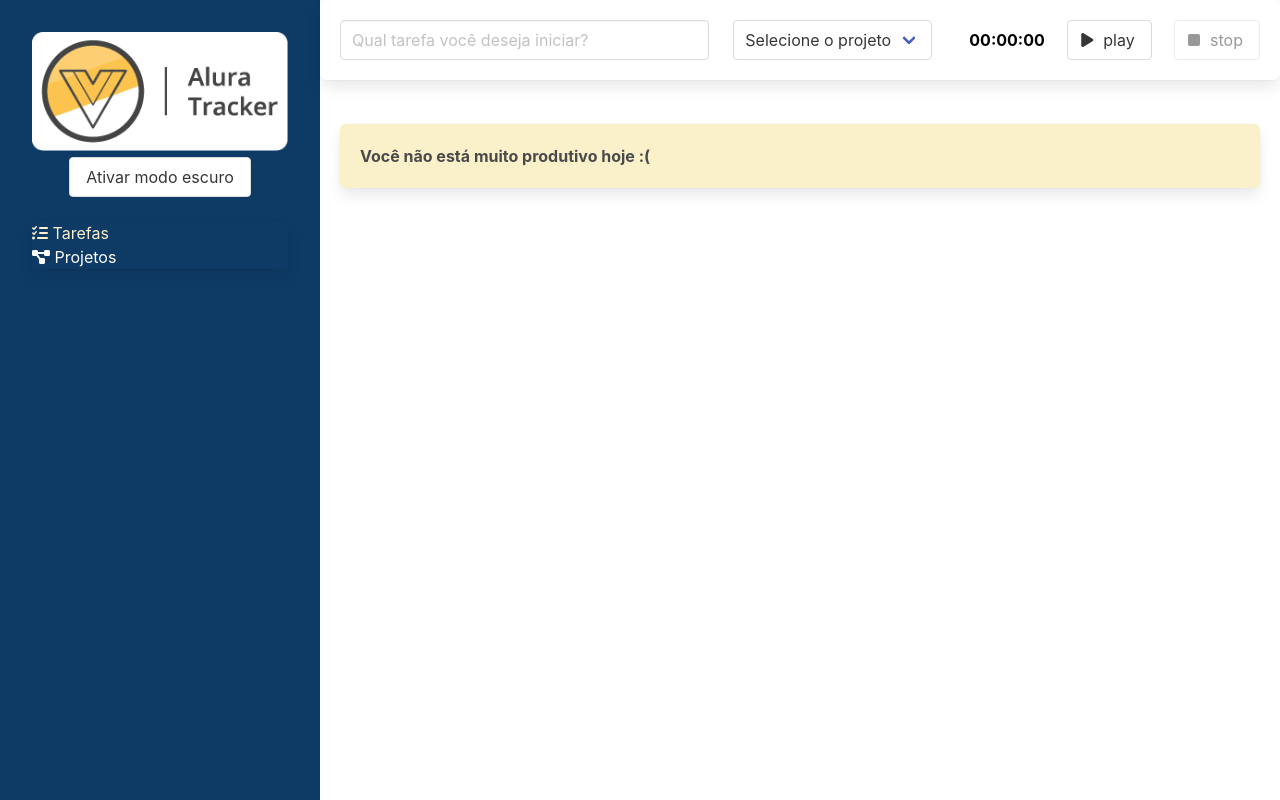
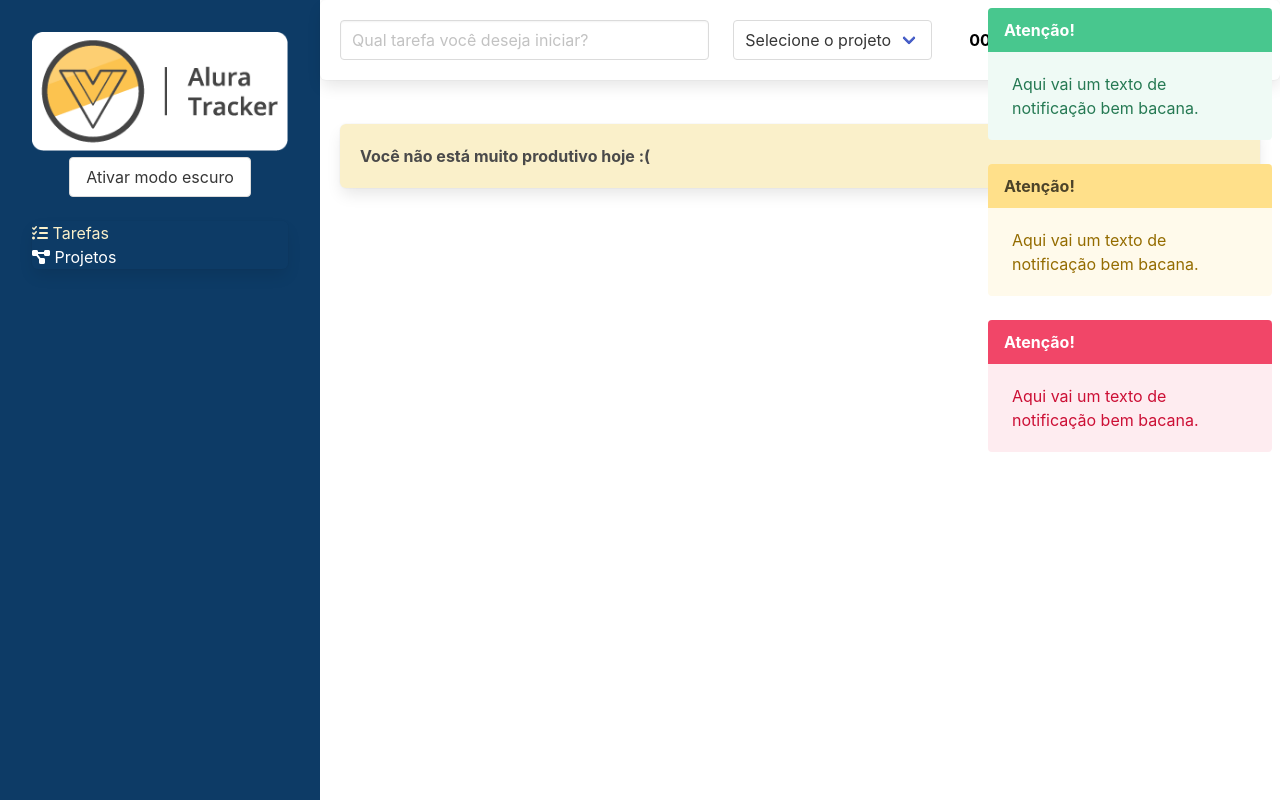
Before and after one commit to cMatheusBRibeiro/Alura-Tracker, a Vue app: page / in a window 1280 px wide. Built offline with nearby package versions, Linux system fonts and the light colour scheme.

Commit message:
#FEAT: Criando componente de notificacoes

```diff
--- a/src/App.vue
+++ b/src/App.vue
@@ -4,6 +4,7 @@
       <BarraLateral @aoTemaAlterado="trocarTema" />
     </div>
     <div class="column is-three-quarter conteudo">
+      <Notificacoes />
       <router-view></router-view>
     </div>
   </main>
@@ -12,11 +13,13 @@
 <script lang="ts">
 import { defineComponent } from 'vue';
 import BarraLateral from './components/BarraLateral.vue';
+import Notificacoes from './components/Notificacoes.vue';
 
 export default defineComponent({
   name: 'App',
   components: {
-    BarraLateral
+    BarraLateral,
+    Notificacoes
   },
   data () {
     return {
--- /dev/null
+++ b/src/components/Notificacoes.vue
@@ -0,0 +1,46 @@
+<template>
+    <div class="notificacoes">
+        <article class="message is-success">
+            <div class="message-header">
+                Atenção!
+            </div>
+            <div class="message-body">
+                Aqui vai um texto de notificação bem bacana.
+            </div>
+        </article>
+        <article class="message is-warning">
+            <div class="message-header">
+                Atenção!
+            </div>
+            <div class="message-body">
+                Aqui vai um texto de notificação bem bacana.
+            </div>
+        </article>
+        <article class="message is-danger">
+            <div class="message-header">
+                Atenção!
+            </div>
+            <div class="message-body">
+                Aqui vai um texto de notificação bem bacana.
+            </div>
+        </article>
+    </div>
+</template>
+
+<script lang="ts">
+import { defineComponent } from "vue";
+
+export default defineComponent({
+    name: 'Notificacoes'
+})
+</script>
+
+<style scoped>
+.notificacoes {
+    position: absolute;
+    right: 0;
+    width: 300px;
+    padding: 8px;
+    z-index: 105;
+}
+</style>
```
